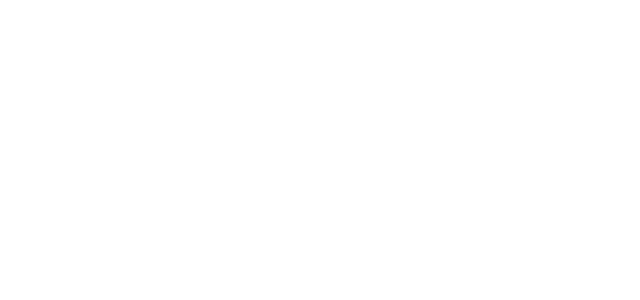
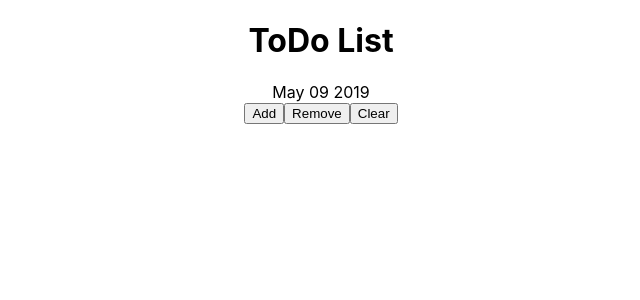
Before and after one commit to Kordrad/React-ToDo, a React (Create React App) app: page / in a window 1280 px wide. Shown: the top 300 px of the page, without its empty margins (319-959 px from the left). Built offline with nearby package versions, Linux system fonts and the light colour scheme.

Commit message:
Structure js ToDo

```diff
--- a/src/App.js
+++ b/src/App.js
@@ -1,12 +1,13 @@
 import React ,{ Component } from 'react';
 
 import './App.css';
+import ToDo from "./todo";
 
 class App extends Component {
     render() {
         return (
             <div className="App">
-
+                <ToDo/>
             </div>
         );
     }
--- a/src/components/todo/todo.js
+++ /dev/null
@@ -1,6 +0,0 @@
-import React, { Component } from "react-scripts";
-
-class ToDo extends Component {
-
-}
-export default ToDo
--- /dev/null
+++ b/src/todo.js
@@ -0,0 +1,95 @@
+import React, {Component} from 'react'
+
+class ToDo extends Component {
+    constructor(props) {
+        super(props);
+        this.state = {
+            date: (new Date()).toString().split(' ').splice(1, 3).join(' '),
+            tasks: [],
+        }
+    }
+
+    //### React
+    componentDidMount() {
+        this.checkLocalTasks();
+    }
+
+    //### Online
+    //If you have task saved on PC , this function load data
+    checkLocalTasks = () => {
+        if (localStorage.getItem('tasks') === null) {
+            console.log("You no have tasks");
+        } else {
+            this.setState({tasks: JSON.parse(localStorage.getItem('tasks')).tasks},
+                ()=> {console.log(`You have ${this.state.tasks.length} tasks`)})
+        }
+    };
+
+    //Add Empty task onClick button "Add"
+    addTask = () => {
+        this.setState(prevState => ({tasks: [...prevState.tasks, `Task number ${this.state.tasks.length+1}`]}),
+            () => this.saveToLocalStorage());
+    };
+    //Remove Last task onClick button "Remove"
+    removeTask = () => {
+        this.setState(prevState => ({tasks: [...prevState.tasks].slice(0, -1)}),
+            () => this.saveToLocalStorage());
+    };
+    //Clear All tasks onClick button "Clear"
+    clearTasks = () => {
+        this.setState({tasks: []},
+            () => this.saveToLocalStorage());
+    };
+
+    //Update States if you change data in input
+    updateInputsArray = (e) => {
+        const updatedArray = [...this.state.tasks];
+        updatedArray[Number(e.target.attributes.getNamedItem('data-key').value)] = e.target.value;
+        this.setState({tasks: updatedArray,});
+    };
+
+    //Print all tasks
+    renderTasks = () => {
+        return (
+            this.state.tasks.map((task, index) =>
+                <input value={task}
+                       key={index}
+                       data-key={index}
+                       type={'text'}
+                       onChange={this.updateInputsArray}
+                       onKeyUp={this.saveToLocalStorage}
+                />)
+
+        )
+    };
+
+
+    //### Local Data
+    saveToLocalStorage = () => {
+        if (this.state.tasks.length === 0) {
+            localStorage.clear()
+        } else {
+            let data = JSON.stringify({tasks: this.state.tasks.filter(Boolean)});
+            localStorage.setItem('tasks', data);
+        }
+    };
+
+
+    render() {
+        const {date} = this.state;
+        return (
+            <div>
+                <h1>ToDo List</h1>
+                {date}
+                <div>
+                    <button onClick={this.addTask}>Add</button>
+                    <button onClick={this.removeTask}>Remove</button>
+                    <button onClick={this.clearTasks}>Clear</button>
+                </div>
+                {this.renderTasks()}
+            </div>
+        )
+    }
+}
+
+export default ToDo
```
